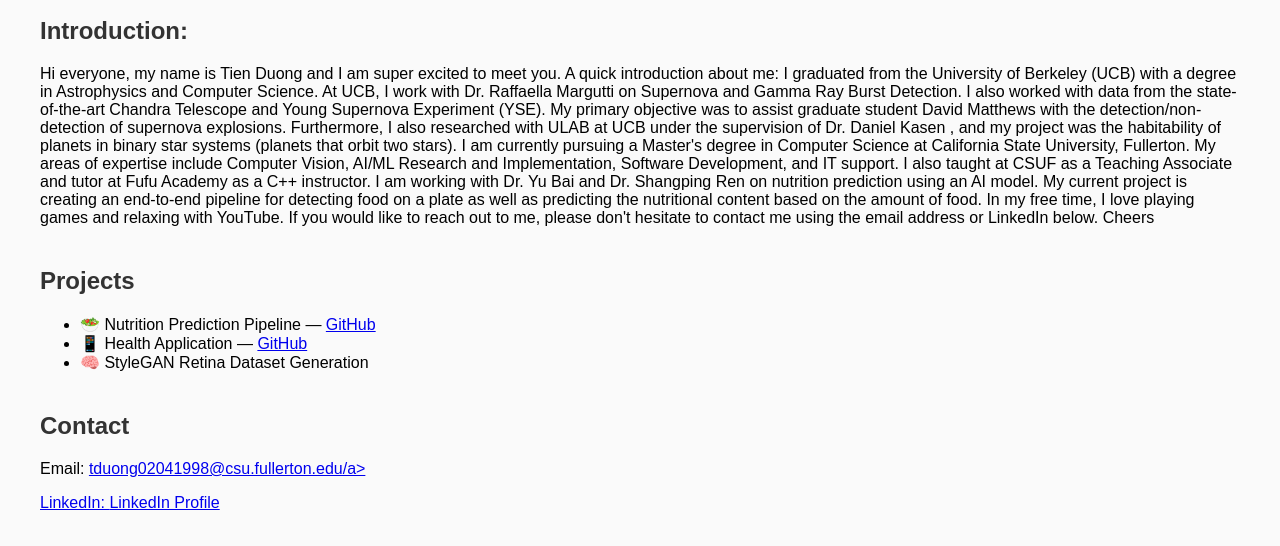
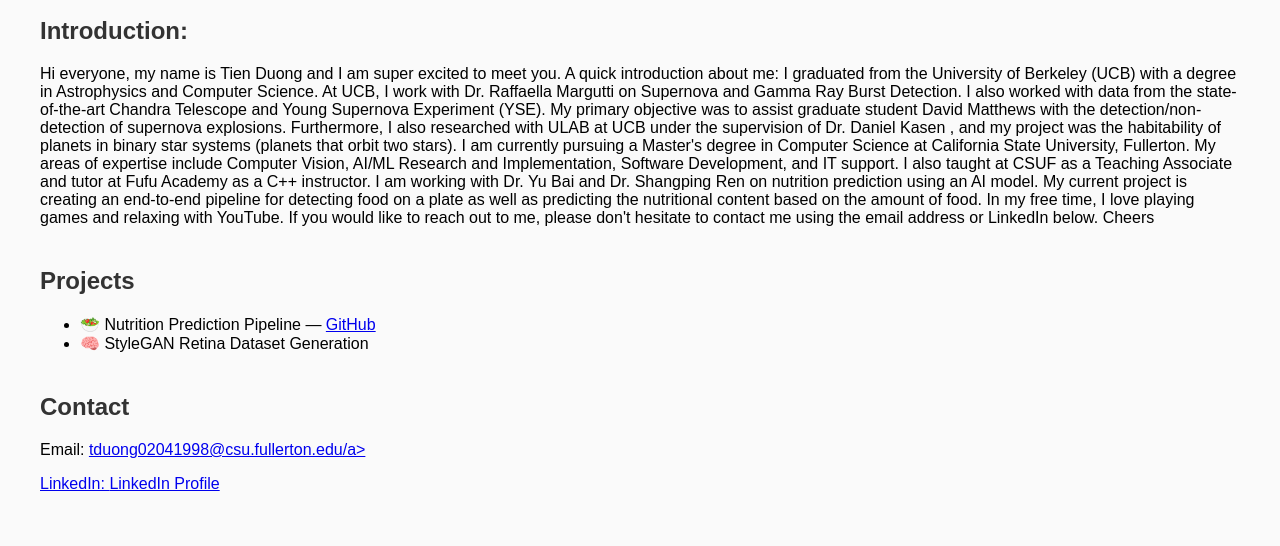
Before and after one commit to tien-m-duong/tien-m-duong.github.io, a plain HTML site: page index.html in a window 1280 px wide. Shown: the part 120-666 px from the top of the page. Drawn offline with Linux system fonts and the light colour scheme.

Commit message:
Update index.html

```diff
--- a/index.html
+++ b/index.html
@@ -27,7 +27,6 @@
     <h2>Projects</h2>
     <ul>
       <li>🥗 Nutrition Prediction Pipeline — <a href="https://github.com/tien-m-duong/nutrition-prediction">GitHub</a></li>
-      <li>📱 Health Application — <a href="https://github.com/sawyerjones/HealthApplication">GitHub</a></li>
       <li>🧠 StyleGAN Retina Dataset Generation</li>
     </ul>
   </section>
```
